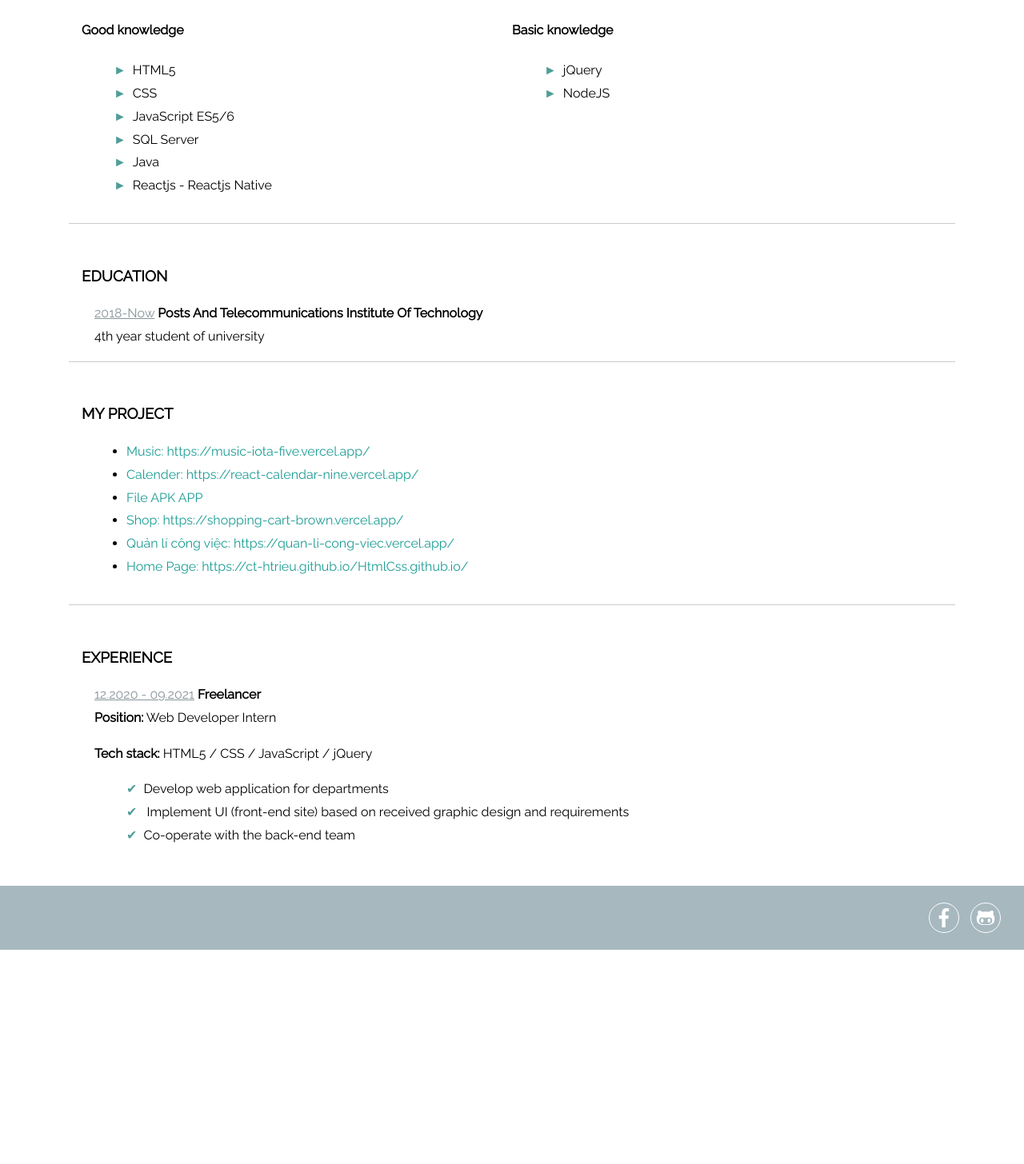
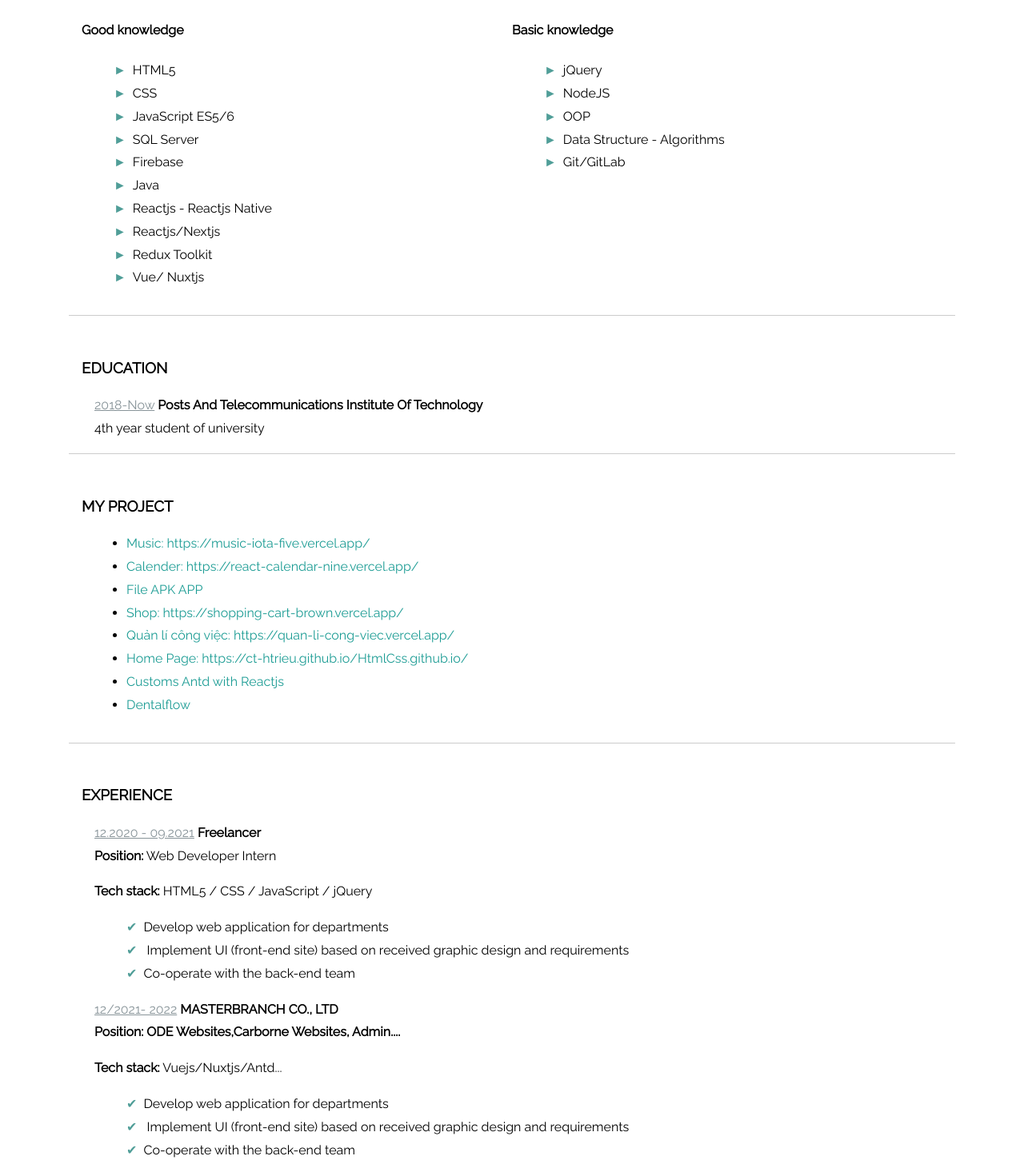
Before and after one commit to CT-HTrieu/CV-Html, a plain HTML site: page index.html in a window 1280 px wide. Shown: the part 1068-2524 px from the top of the page at 80% size. Before the commit the page ends 2256 px from the top, so only its background shows below. Drawn offline with Linux system fonts and the light colour scheme.

Commit message:
update thong tin

```diff
--- a/index.html
+++ b/index.html
@@ -90,8 +90,12 @@
               <li>CSS</li>
               <li>JavaScript ES5/6</li>
               <li>SQL Server</li>
+              <li>Firebase</li>
               <li>Java</li>
               <li>Reactjs - Reactjs Native</li>
+              <li>Reactjs/Nextjs</li>
+              <li>Redux Toolkit</li>
+              <li>Vue/ Nuxtjs</li>
             </ul>
           </div>
           <div class="column">
@@ -99,6 +103,9 @@
             <ul>
               <li>jQuery</li>
               <li>NodeJS</li>
+              <li>OOP</li>
+              <li>Data Structure - Algorithms</li>
+              <li>Git/GitLab</li>
             </ul>
           </div>
         </div>
@@ -163,6 +170,22 @@
                 Home Page: https://ct-htrieu.github.io/HtmlCss.github.io/</a
               >
             </li>
+            <li>
+              <a
+                href="https://demos.creative-tim.com/muse-ant-design-dashboard/#/dashboard"
+                target="_blank"
+              >
+                  Customs Antd with Reactjs </a
+              >
+            </li>
+            <li>
+              <a
+                href="https://dentalflow.vn/"
+                target="_blank"
+              >
+                  Dentalflow </a
+              >
+            </li>
           </ul>
         </article>
       </section>
@@ -187,6 +210,25 @@
             </ul>
           </div>
         </article>
+        <article>
+          <div class="job-title">
+            <span>12/2021- 2022</span> <strong>MASTERBRANCH CO., LTD</strong><br />
+            <strong>Position: ODE Websites,Carborne Websites, Admin.... </strong>
+          </div>
+          <div>
+            <p>
+              <strong>Tech stack:</strong> Vuejs/Nuxtjs/Antd...
+            </p>
+            <ul class="job-description">
+              <li>Develop web application for departments</li>
+              <li>
+                Implement UI (front-end site) based on received graphic design
+                and requirements
+              </li>
+              <li>Co-operate with the back-end team</li>
+            </ul>
+          </div>
+        </article>
       </section>
     </main>
     <footer>
```
